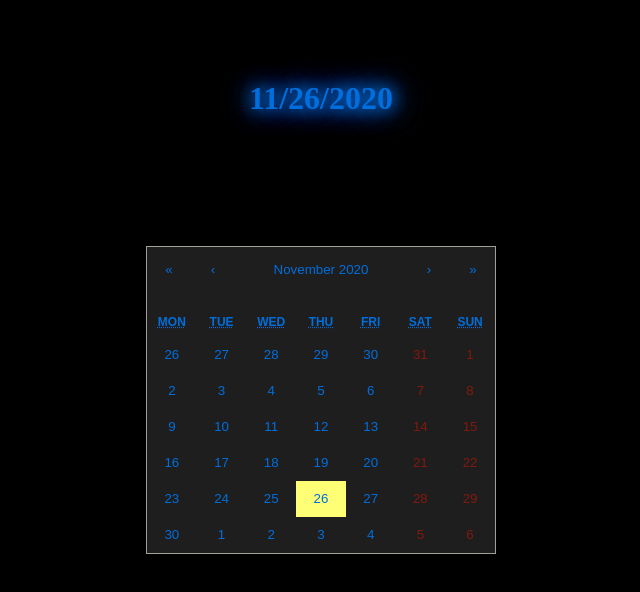
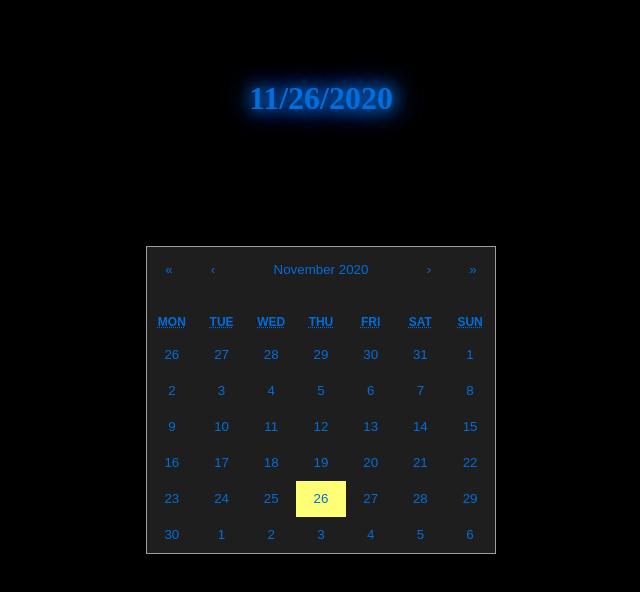
Before and after one commit to michaelseraus/Todo-App, a React (Create React App) app: page / in a window 1280 px wide. Shown: the top 592 px of the page, without its empty margins (319-959 px from the left). Built offline with nearby package versions, Linux system fonts and the light colour scheme; a web font is replaced by a local one.

Commit message:
blue numbers

```diff
--- a/src/Styles/app.scss
+++ b/src/Styles/app.scss
@@ -43,7 +43,7 @@
   color: #006edc;
 }
 .react-calendar button {
-  color: #006edc;
+  color: #006edc !important;
 }
 
 @import "./toDoList";
```
